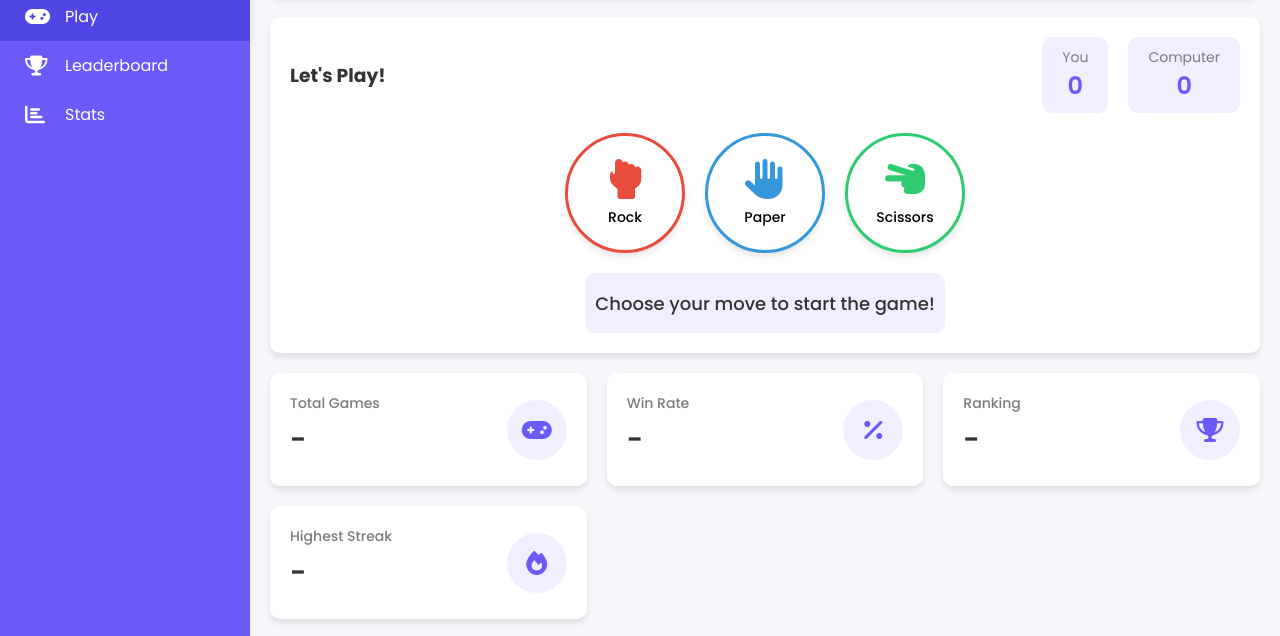
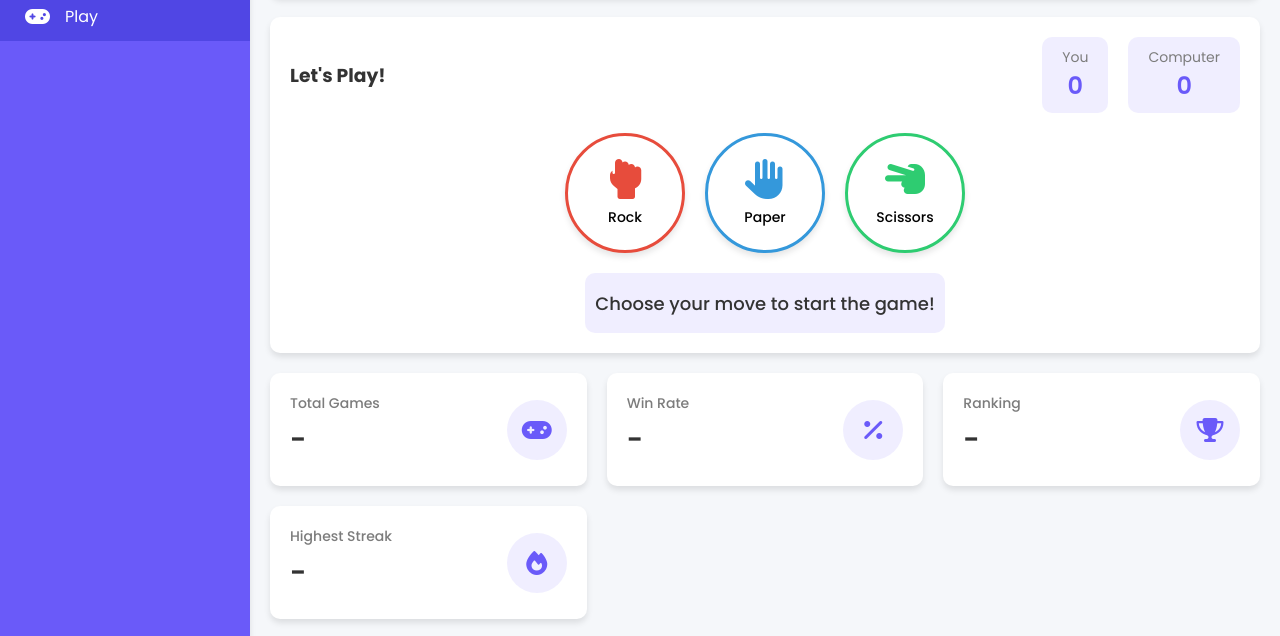
Before and after one commit to kiarnBhul/Rock-paper-scissors, a plain HTML site: page index.html in a window 1280 px wide. Shown: the part 93-729 px from the top of the page. Drawn offline with nearby package versions, Linux system fonts and the light colour scheme.

Commit message:
Basic Structure update

```diff
--- a/index.html
+++ b/index.html
@@ -18,18 +18,6 @@
                     <a href="#">
                         <i class="fas fa-gamepad"></i>
                         <span>Play</span>
-                    </a>
-                </li>
-                <li>
-                    <a href="#">
-                        <i class="fas fa-trophy"></i>
-                        <span>Leaderboard</span>
-                    </a>
-                </li>
-                <li>
-                    <a href="#">
-                        <i class="fas fa-chart-bar"></i>
-                        <span>Stats</span>
                     </a>
                 </li>
             </ul>
```
